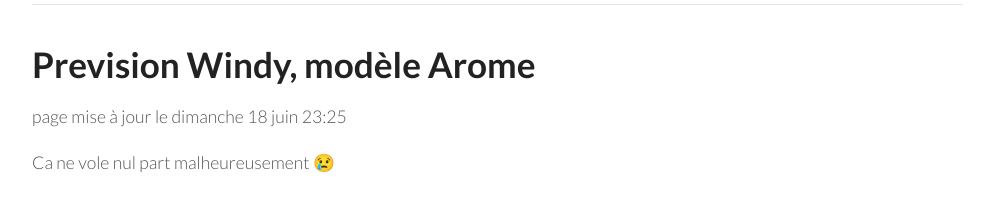
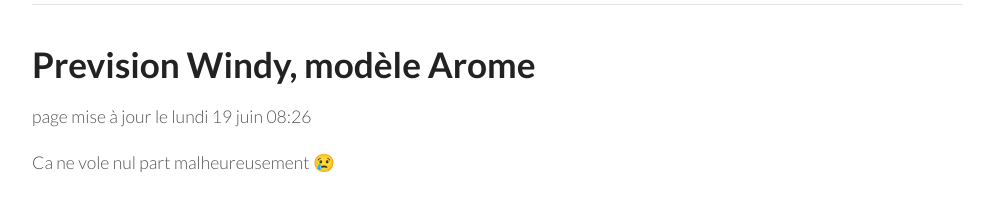
Before and after one commit to parapente-dans-le-nord/parapente-dans-le-nord.github.io, a Jekyll site: the page built from index.markdown, in a window 1280 px wide. Shown: the part 137-348 px from the top of the page, without its empty margins (26-1020 px from the left). Built offline with Jekyll 4.4.1, drawn with Linux system fonts in a browser that asks for light colours.

Commit message:
update index.markdown

```diff
--- a/all.markdown
+++ b/all.markdown
@@ -7,4 +7,4 @@ title:  "Tous les spots"
 {: .links}
 
 # Prevision Windy, modèle Arome
-page mise à jour le dimanche 18 juin 23:25
+page mise à jour le lundi 19 juin 08:26
--- a/index.markdown
+++ b/index.markdown
@@ -7,7 +7,7 @@ title:  "Ou ça vole"
 {: .links}
 
 # Prevision Windy, modèle Arome
-page mise à jour le dimanche 18 juin 23:25
+page mise à jour le lundi 19 juin 08:26
 
 
 Ca ne vole nul part malheureusement 😢
```
